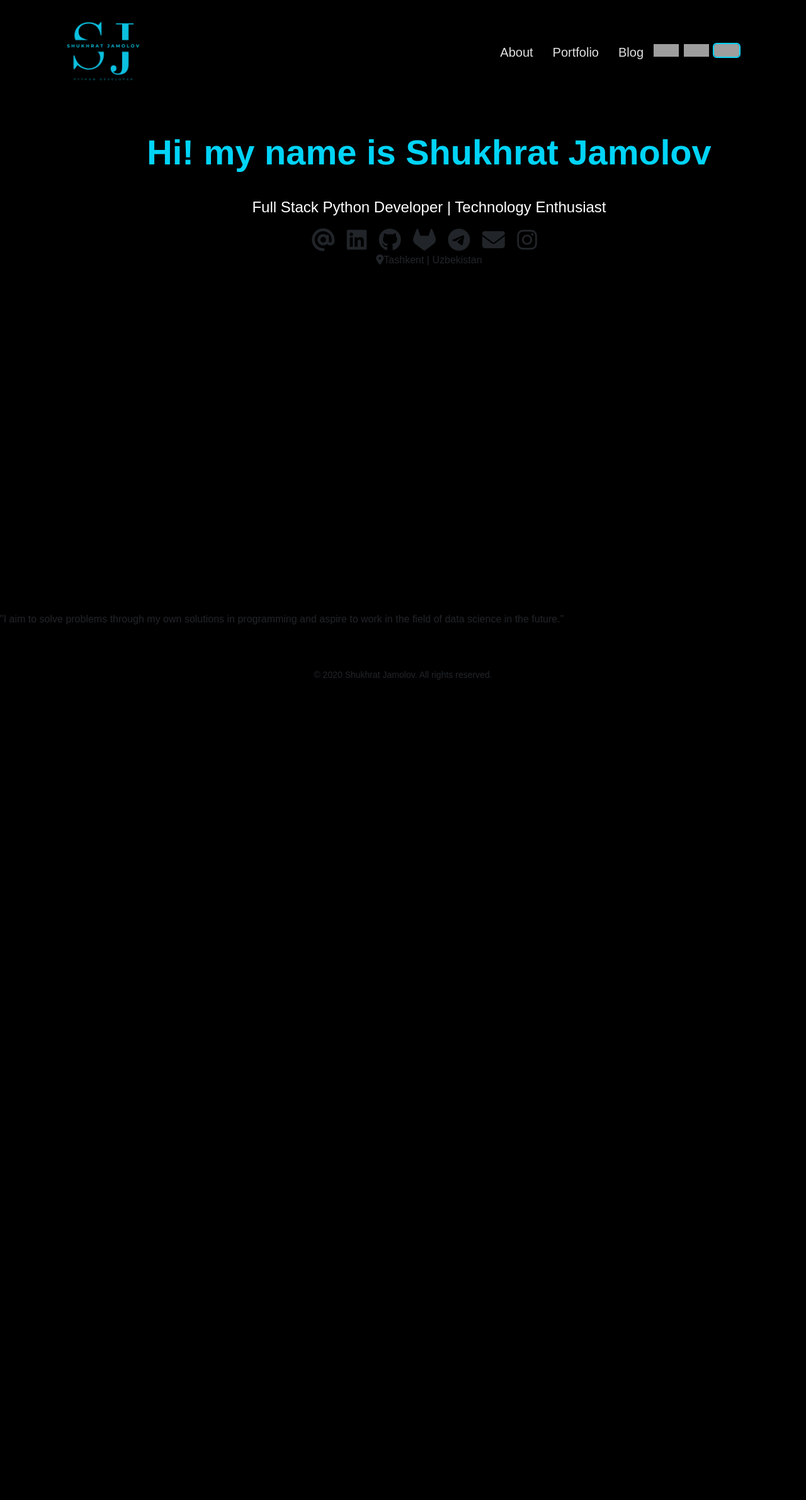
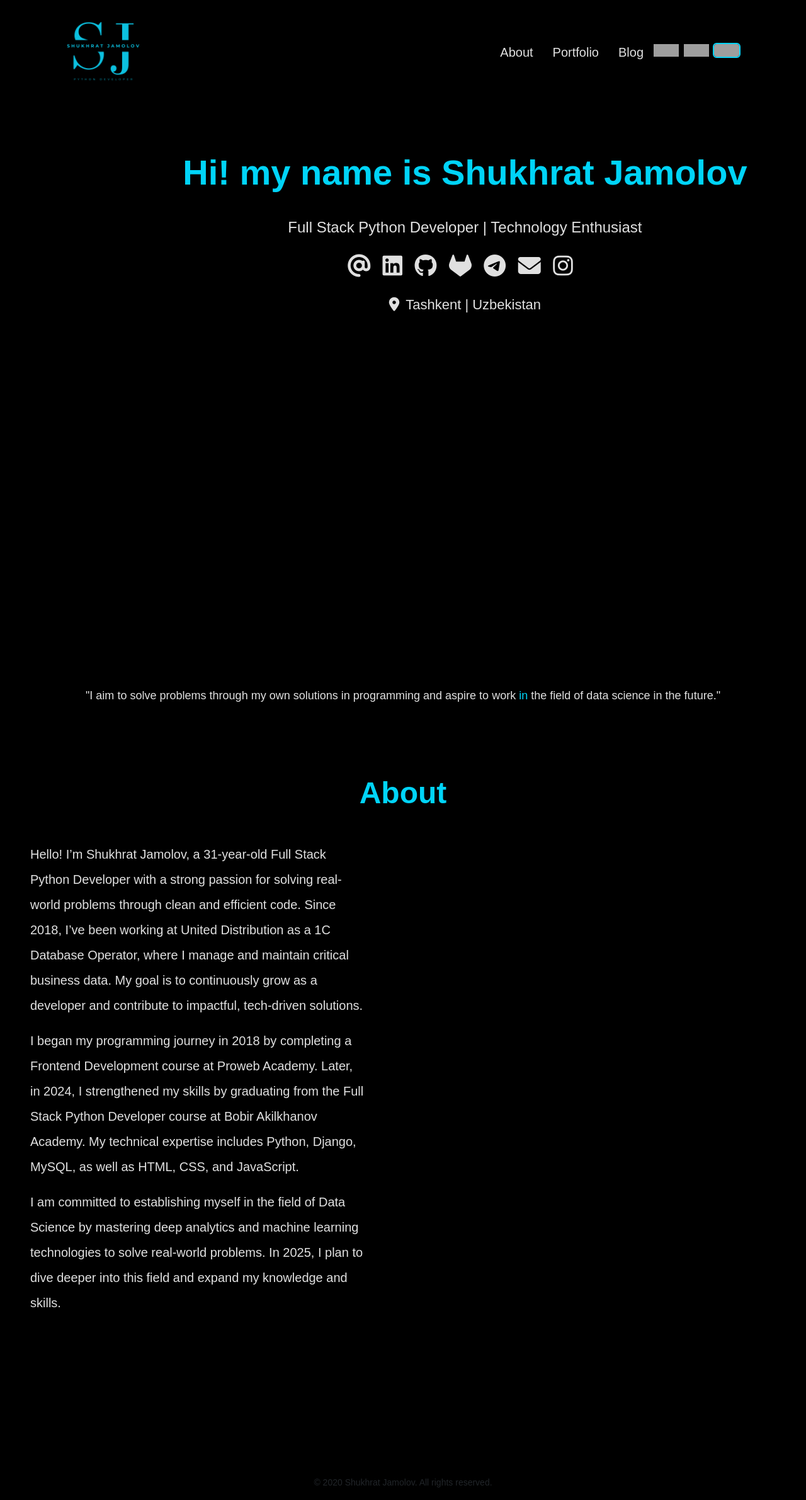
Before and after one commit to shjamolov/portfolio, a Django app: template templates/main/about.html in a window 1280 px wide. Shown: the whole page at 63% size. Before the commit the page ends 1079 px from the top, so only its background shows below. Run offline with Django 5.2, Linux system fonts and the light colour scheme; the template is opened without the code that fills it: most values are stand-ins (such as "Sample title", 1, 10 or a date in 2020); grey boxes are pictures that could not be loaded.

Commit message:
files modificate

```diff
--- a/assets/main/css/style.css
+++ b/assets/main/css/style.css
@@ -47,40 +47,36 @@ nav #navbarNav form button img{
     margin-left: 8px;
 }
 
-
 .hex-grid {
-    z-index: 1;
     display: grid;
     grid-template-columns: repeat(auto-fill, minmax(80px, 1fr));
     gap: 10px;
-    padding: 15px 0px;
+    padding: 30px;
 }
 
 .hex {
     width: 80px;
     height: 80px;
-    background-color: transparent;
+    background-color: #000;
     clip-path: polygon(
       25% 5.77%, 75% 5.77%,
       100% 50%, 75% 94.23%,
       25% 94.23%, 0% 50%
     );
-    background-color: transparent;
     display: flex;
     align-items: center;
     justify-content: center;
-    transition: background-color  0.3s ease;
+    transition: all 0.4s ease;
 }
 
 .hex i {
     font-size: 36px;
-    color: transparent;
-    transition: color 0.3s ease;
+    color: #000;
+    transition: transform 0.4s ease;
 }
 
 .hex:hover {
-    background-color: #00d4f8;
-    /* background: linear-gradient(145deg, #00f0ff, #00aaff); */
+    background-color: var(--primary-color);
     cursor: pointer;
 }
 
@@ -88,13 +84,25 @@ nav #navbarNav form button img{
     color: #000000;
 }
 
+.hex.active {
+    background-color: var(--primary-color);
+    /* box-shadow: 0 0 20px #00d4f8aa; */
+}
+
+.hex.active i {
+    transform: scale(1.3);
+    color: #000;
+}
+
+
 .main_right{
     z-index: 99!important;
     position: absolute;
-    top: 20%;
-    right: 8%;
+    background-color: #000;
+    top: 30%;
+    right: 6.6%;
+    padding: 0px 9px;
     text-align: center;
-    padding: 48px;
 }
 
 .main_right h1{
@@ -105,16 +113,128 @@ nav #navbarNav form button img{
 
 .main_right p{
     font-size: 24px;
-    color: var(--secondary-color);
+    color: var(--text-color);
     margin-top: 36px;
+}
+
+.main_right .social_section{
+    margin: 25px 0px;
 }
 
 .main_right .social_section i{
     font-size: 36px;
     margin-right: 15px;
     transition: color 0.3s ease;
+    color: var(--text-color);
 }
 
 .main_right .social_section i:hover{
     color: var(--primary-color);
+    cursor: pointer;
 }
+
+.main_right span{
+    font-size: 22px;
+    color: var(--text-color);
+}
+.main_right span i{
+    margin-right: 10px;
+}
+
+.main_bottom{
+    width: 100%;
+    text-align: center;
+}
+
+.main_bottom p{
+    font-size: 18px;
+    color: var(--text-color);
+}
+
+@keyframes waveColor {
+    0% { color: var(--text-color); }
+    25% { color: var(--primary-color); }
+    75% { color: var(--primary-color); }
+    100% { color: var(--text-color); }
+}
+
+#animated-text span {
+    display: inline-block;
+    color: var(--text-color);
+}
+
+.about{
+    width: 100%;
+    padding: 96px 48px;
+}
+
+.about h2{
+    font-size: 48px;
+    color: var(--primary-color);
+    text-align: center;
+    margin-bottom: 48px;
+    font-weight: 900;
+}
+
+.about .about_container{
+    width: 100%;
+    display: flex;
+    justify-content: space-between;
+}
+
+.about_content{
+    width: 45%;
+
+}
+
+.about_content p{
+    font-size: 20px;
+    line-height: 2;
+    color: var(--text-color);
+}
+
+.about_hex_animation{
+    width: 55%;
+}
+
+.about_hex_grid{
+    display: flex;
+    flex-wrap: wrap;
+    width: 100%;
+    gap: 5px;
+}
+
+.about_hex {
+    width: 80px;
+    height: 80px;
+    clip-path: polygon(
+      50% 0%, 100% 25%, 100% 75%,
+      50% 100%, 0% 75%, 0% 25%
+    );
+    background-color: #000;
+    display: flex;
+    align-items: center;
+    justify-content: center;
+    transition: all 0.4s ease;
+}
+
+.about_hex i {
+    color: #000;
+    font-size: 36px;
+    transition: transform 0.4s ease;
+}
+
+.about_hex.active {
+    background-color: var(--primary-color);
+    /* box-shadow: 0 0 20px #00d4f8aa; */
+}
+
+.about_hex.active i {
+    transform: scale(1.3);
+    color: #000;
+}
+
+.about_hex:hover {
+    background-color: var(--primary-color);
+    cursor: pointer;
+}
--- a/assets/main/js/index.js
+++ b/assets/main/js/index.js
@@ -16,7 +16,7 @@ const iconClasses = [
 ];
 
 const container = document.getElementById('hexContainer');
-const totalHexes = 125;
+const totalHexes = 119;
 
 for (let i = 0; i < totalHexes; i++) {
     const hex = document.createElement('div');
@@ -25,3 +25,112 @@ for (let i = 0; i < totalHexes; i++) {
     hex.innerHTML = `<i class="${randomIcon}"></i>`;
     container.appendChild(hex);
 }
+
+const hexes = document.querySelectorAll('.hex');
+
+// Takrorlanmaydigan tasodifiy indexlar olish funksiyasi
+function getRandomIndexes(length, count) {
+    const indexes = new Set();
+    while (indexes.size < count) {
+        indexes.add(Math.floor(Math.random() * length));
+    }
+    return Array.from(indexes);
+}
+
+// Har 2 soniyada 3 ta tasodifiy hexagonni "active" qilish
+setInterval(() => {
+    hexes.forEach(hex => hex.classList.remove('active'));
+
+    const activeIndexes = getRandomIndexes(hexes.length, 3);
+    activeIndexes.forEach(index => {
+        hexes[index].classList.add('active');
+    });
+}, 2000);
+
+
+const textEl = document.getElementById('animated-text');
+const text = textEl.innerText;
+textEl.innerHTML = '';
+
+  // Harflarni span ichiga o'raymiz
+const spans = [...text].map((char, i) => {
+    const span = document.createElement('span');
+    span.textContent = char === ' ' ? '\u00A0' : char;
+    textEl.appendChild(span);
+    return span;
+});
+
+const duration = 0.4; // har bir harfga animatsiya uzunligi (soniyada)
+const delayBetween = 0.1; // harflar orasidagi kechikish (s)
+const totalDuration = spans.length * delayBetween + duration;
+
+function animateWave() {
+    spans.forEach((span, i) => {
+      span.style.animation = 'none';
+      void span.offsetWidth; // force reflow
+      span.style.animation = `waveColor ${duration}s ease-in-out`;
+      span.style.animationDelay = `${i * delayBetween}s`;
+    });
+}
+
+animateWave();
+setInterval(animateWave, totalDuration * 1000);
+
+
+
+
+const iconList = [
+    'fa-brands fa-python',
+    'fa-brands fa-js',
+    'fa-brands fa-html5',
+    'fa-brands fa-css3-alt',
+    'fa-brands fa-github',
+    'fa-brands fa-docker',
+    'fa-brands fa-react',
+    'fa-brands fa-vuejs',
+    'fa-brands fa-node-js',
+    'fa-brands fa-telegram',
+    'fa-brands fa-linkedin',
+    'fa-brands fa-instagram'
+  ];
+
+  const hexGrid = document.getElementById('aboutHexGrid');
+
+  // 66 ta hex yaratish
+  for (let i = 0; i < 66; i++) {
+    const hex = document.createElement('div');
+    hex.classList.add('about_hex');
+    const icon = document.createElement('i');
+    icon.className = iconList[Math.floor(Math.random() * iconList.length)];
+    hex.appendChild(icon);
+    hexGrid.appendChild(hex);
+  }
+
+  // Funksiya: takrorlanmaydigan tasodifiy indexlar olish
+  function getRandomIndexes(arrayLength, count) {
+    const indexes = new Set();
+    while (indexes.size < count) {
+      indexes.add(Math.floor(Math.random() * arrayLength));
+    }
+    return Array.from(indexes);
+  }
+
+  // Animatsiya: har 2 soniyada 3 ta tasodifiy hex aktiv bo‘ladi
+  setInterval(() => {
+    const hexes = document.querySelectorAll('.about_hex');
+
+    // Hammasini tozalaymiz
+    hexes.forEach(hex => {
+      hex.classList.remove('active');
+      hex.querySelector('i').style.color = '#000'; // Default icon rangi
+    });
+
+    // 3 tasodifiy hex faollashtiramiz
+    const activeIndexes = getRandomIndexes(hexes.length, 3);
+    activeIndexes.forEach(i => {
+      const selected = hexes[i];
+      selected.classList.add('active');
+      selected.querySelector('i').style.color = '#000'; // Active icon rangi
+    });
+
+  }, 2000);
--- a/templates/main/about.html
+++ b/templates/main/about.html
@@ -14,19 +14,39 @@
     <h1>Hi! my name is Shukhrat Jamolov</h1>
     <p>Full Stack Python Developer | Technology Enthusiast</p>
     <div class="social_section">
-        <i class="fa-solid fa-at"></i>
-        <i class="fa-brands fa-linkedin"></i>
-        <i class="fa-brands fa-github"></i>
-        <i class="fa-brands fa-gitlab"></i>
-        <i class="fa-brands fa-telegram"></i>
-        <i class="fa-solid fa-envelope"></i>
-        <i class="fa-brands fa-instagram"></i>
+        <a href=""><i class="fa-solid fa-at"></i></a>
+        <a href=""><i class="fa-brands fa-linkedin"></i></a>
+        <a href=""><i class="fa-brands fa-github"></i></a>
+        <a href=""><i class="fa-brands fa-gitlab"></i></a>
+        <a href=""><i class="fa-brands fa-telegram"></i></a>
+        <a href=""><i class="fa-solid fa-envelope"></i></a>
+        <a href=""><i class="fa-brands fa-instagram"></i></a>
     </div>
     <span><i class="fa-solid fa-location-dot"></i>Tashkent | Uzbekistan</span>
 </div>
 
 <div class="main_bottom">
-    <p>"I aim to solve problems through my own solutions in programming and aspire to work in the field of data science in the future."</p>
+    <p id="animated-text">"I aim to solve problems through my own solutions in programming and aspire to work in the field of data science in the future."</p>
+</div>
+
+<div class="about">
+    <h2>About</h2>
+        <div class="about_container">
+            <div class="about_content">
+                <div>
+                    <p>Hello! I’m Shukhrat Jamolov, a 31-year-old Full Stack Python Developer with a strong passion for solving real-world problems through clean and efficient code. Since 2018, I’ve been working at United Distribution as a 1C Database Operator, where I manage and maintain critical business data. My goal is to continuously grow as a developer and contribute to impactful, tech-driven solutions.</p>
+                </div>
+                <div>
+                    <p>I began my programming journey in 2018 by completing a Frontend Development course at Proweb Academy. Later, in 2024, I strengthened my skills by graduating from the Full Stack Python Developer course at Bobir Akilkhanov Academy. My technical expertise includes Python, Django, MySQL, as well as HTML, CSS, and JavaScript.</p>
+                </div>
+                <div>
+                    <p>I am committed to establishing myself in the field of Data Science by mastering deep analytics and machine learning technologies to solve real-world problems. In 2025, I plan to dive deeper into this field and expand my knowledge and skills.</p>
+                </div>
+            </div>
+            <div class="about_hex_animation">
+                <div class="about_hex_grid" id="aboutHexGrid"></div>
+            </div>
+        </div>
 </div>
 
 
```
